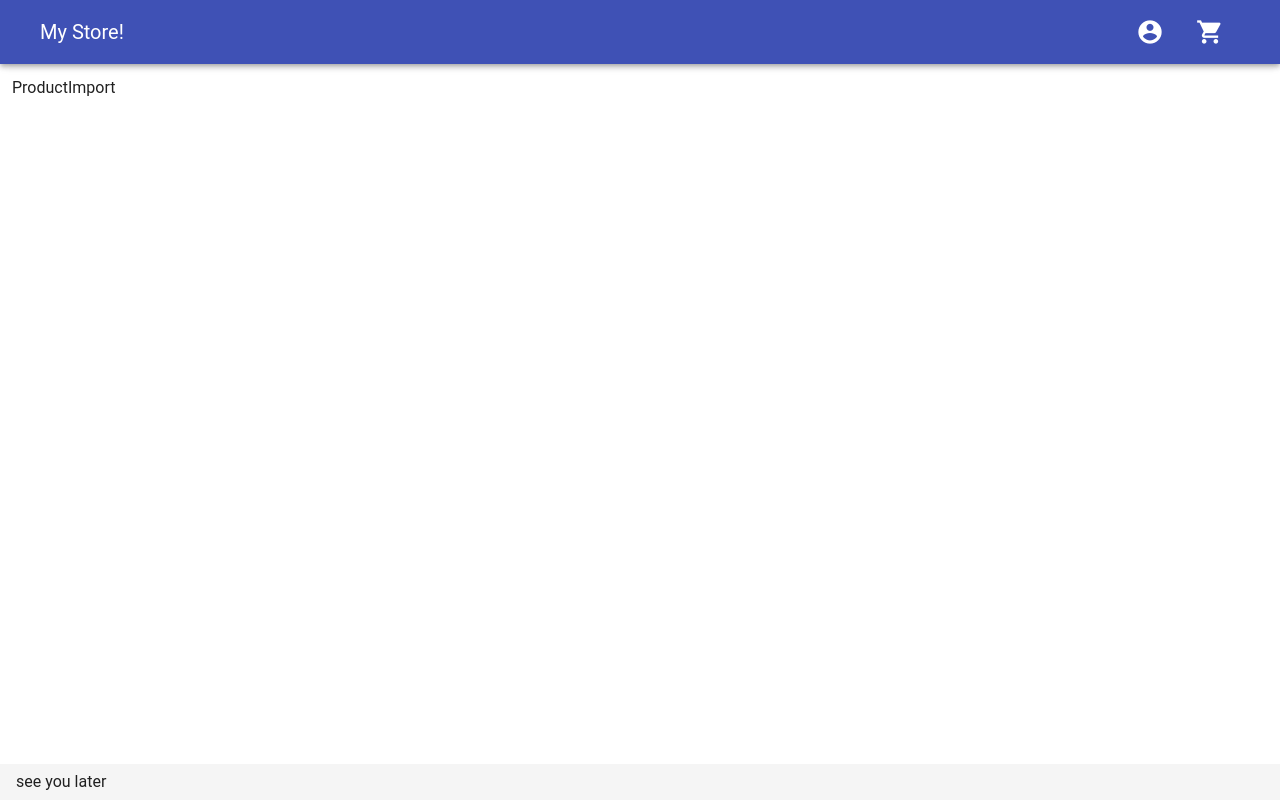
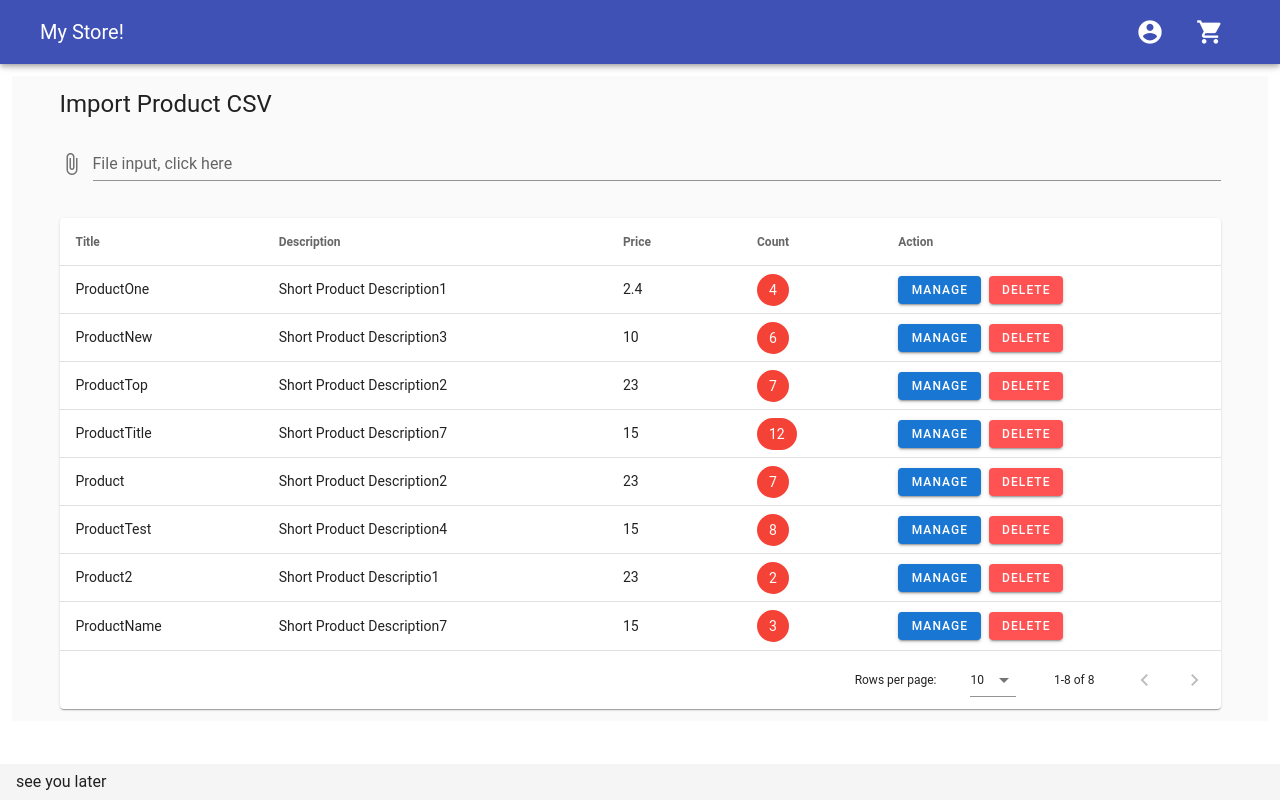
Before and after one commit to EPAM-JS-Competency-center/shop-vue-vuex-cloudfront, a Vue app: page /admin/products in a window 1280 px wide. Built offline with nearby package versions, Linux system fonts and the light colour scheme.

Commit message:
FE: Add CSVProductImporter view

```diff
--- a/src/api/product-api.ts
+++ b/src/api/product-api.ts
@@ -1,17 +1,37 @@
-// import axios from 'axios';
+import axios from 'axios';
 
-// import { API_PATHS } from '@/constants/api-paths';
+import { API_PATHS } from '@/constants/api-paths';
 
 import productList from './productList.json';
 
-const fetchAllProducts = async () => {
-    return productList;
-    /* TODO: uncomment when time comes
-    return axios.get(`${API_PATHS.bff}/product/available/`)
-      .then(res => res.data);
-    */
-}
+const fetchAvailableProducts = async () => {
+  return productList;
+  /* TODO: uncomment when time comes
+  return axios.get(`${API_PATHS.bff}/product/available/`)
+    .then(res => res.data);
+  */
+};
+
+
+const fetchProducts = async () => {
+  return productList;
+  /* TODO: uncomment when time comes
+  axios.get(`${API_PATHS.bff}/product`)
+  .then(res => res.data);
+  */
+};
+
+const deleteProductById = async (id: string) => {
+  axios.delete(`${API_PATHS.bff}/product/${id}`)
+    .then(() => {
+      return axios.get(`${API_PATHS.bff}/product`);
+    })
+    .then(res => res.data);
+};
+
 
 export const productApi = {
-    fetchAllProducts,
+  fetchAvailableProducts,
+  deleteProductById,
+  fetchProducts,
 };
--- a/src/views/Products/views/ProductHomeIndex/ProductHomeIndex.vue
+++ b/src/views/Products/views/ProductHomeIndex/ProductHomeIndex.vue
@@ -63,7 +63,7 @@ export default Vue.extend({
       this.isFetching = true;
 
       productApi
-        .fetchAllProducts()
+        .fetchAvailableProducts()
         .then((products: any) => {
           this.products = products;
         })
--- a/src/views/Products/views/ProductImport/ProductImport.vue
+++ b/src/views/Products/views/ProductImport/ProductImport.vue
@@ -1,15 +1,70 @@
 <template>
-<p>
-  ProductImport
-</p>
+  <div class="grey lighten-5">
+    <v-container>
+      <h5 class="text-h5 mb-3">Import Product CSV</h5>
+
+      <v-csv-file-uploader
+        :url="uploaderS3Url"
+      ></v-csv-file-uploader>
+
+      <v-csv-product-table
+        :products="products"
+        :isLoading="isFetching"
+        @delete-product="deleteProduct"
+        ></v-csv-product-table>
+    </v-container>
+  </div>
 </template>
 
 <script lang="ts">
+import Vue from 'vue';
 
-export default {
-  name: "ProductImport",
-};
+import { productApi } from '@/api/product-api';
+
+import VCsvProductTable from "./ui/CSVProductTable.vue";
+import VCsvFileUploader from "./ui/CSVFileUploader.vue";
+
+import { API_PATHS } from '@/constants/api-paths';
+
+
+// TODO: avoid any
+export default Vue.extend({
+  name: "ProductImpzort",
+  components: { VCsvProductTable, VCsvFileUploader },
+  data () {
+    return {
+      products: [] as any,
+      isFetching: false,
+
+      uploaderS3Url: `${API_PATHS.import}/import`
+    };
+  },
+  created() {
+    this.fetchProducts();
+  },
+  methods: {
+    fetchProducts () {
+      this.isFetching = true;
+
+      productApi.fetchProducts()
+        .then((items: any) => {
+          this.products = items;
+        })
+        .finally(() => {
+          this.isFetching = false;
+        })
+    },
+    deleteProduct (id: string): void {
+      this.isFetching = true;
+
+      productApi.deleteProductById(id)
+       .then ((items: any) => {
+          this.products = items;
+        })
+       .finally(() => {
+          this.isFetching = false;
+        });
+    }
+  }
+});
 </script>
-
-<style scoped>
-</style>
--- /dev/null
+++ b/src/views/Products/views/ProductImport/ui/CSVFileUploader.vue
@@ -0,0 +1,78 @@
+
+<template>
+  <v-form class="my-4" @submit="uploadFile">
+    <v-file-input
+      v-model="file"
+      placeholder="Upload your files"
+      label="File input, click here"
+      show-size
+      prepend-icon="mdi-paperclip"
+    >
+      <template v-slot:selection="{ text }">
+        <v-chip label color="">
+          {{ text }}
+        </v-chip>
+      </template>
+    </v-file-input>
+
+    <div class="my-2" v-if="file">
+      <v-btn class="mr-1" type="submit" color="primary" small>
+        Upload file
+      </v-btn>
+
+      <v-btn class="ml-1" color="error" small @click="resetFile">
+        Remove file
+      </v-btn>
+    </div>
+  </v-form>
+</template>
+
+<script lang="ts">
+import Vue from "vue";
+
+import axios from "axios";
+
+const fetchPresignedS3Url = (url: string, fileName: string) => {
+  return axios({
+    method: "GET",
+    url,
+    params: {
+      name: encodeURIComponent(fileName),
+    },
+  });
+};
+
+export default Vue.extend({
+  name: "CSVFileUploader",
+  props: {
+    url: String,
+  },
+  data(): { file: File | null } {
+    return {
+      file: null,
+    };
+  },
+  methods: {
+    async uploadFile(e: Event) {
+      e.preventDefault();
+
+      const file = this.file as File;
+      const destUrl = await fetchPresignedS3Url(this.url, file.name);
+
+      console.info("Uploading to: ", destUrl.data);
+
+      const result = await fetch(destUrl.data, {
+        method: "PUT",
+        body: file,
+      });
+
+      console.info("Result: ", result);
+
+      this.resetFile();
+    },
+    resetFile() {
+      this.file = null;
+    },
+  },
+});
+</script>
--- /dev/null
+++ b/src/views/Products/views/ProductImport/ui/CSVProductTable.vue
@@ -0,0 +1,98 @@
+<template>
+  <v-data-table
+    :headers="headers"
+    :items="products"
+    :items-per-page="10"
+    :loading="isFetching"
+    item-key="id"
+    class="elevation-1"
+  >
+    <template v-slot:loading>
+      <v-progress-linear indeterminate color="indigo"></v-progress-linear>
+
+      <p class="pa-2 v-data-table__empty-wrapper">Loading... Please wait</p>
+    </template>
+
+    <template v-slot:item="{ item }">
+      <tr>
+        <td>{{ item.title }}</td>
+
+        <td>
+          {{ item.description }}
+        </td>
+
+        <td>{{ item.price }}</td>
+
+        <td>
+          <v-chip :color="getColor(item.count)" dark>
+            {{ item.count }}
+          </v-chip>
+        </td>
+
+        <td>
+          <v-btn
+            class="mr-1"
+            color="primary"
+            small
+            :to="`/admin/product-form/${item.id}`"
+          >
+            Manage
+          </v-btn>
+
+          <v-btn
+            class="ml-1"
+            color="error"
+            @click="deleteProduct(item.id)"
+            small
+          >
+            Delete
+          </v-btn>
+        </td>
+      </tr>
+    </template>
+  </v-data-table>
+</template>
+
+<script lang="ts">
+import Vue from "vue";
+
+const headers = [
+  { text: "Title", value: "title" },
+  { text: "Description", value: "description" },
+  { text: "Price", value: "price" },
+  { text: "Count", value: "count" },
+  { text: "Action", value: "action" },
+];
+
+// TODO Enum
+const getColor = (count: number) => {
+  if (count > 100) {
+    return "green";
+  }
+
+  if (count > 50) {
+    return "orange";
+  }
+
+  return "red";
+};
+
+export default Vue.extend({
+  name: "CSVProductTable",
+  props: {
+    products: Array,
+    isFetching: Boolean,
+  },
+  data() {
+    return {
+      headers,
+    };
+  },
+  methods: {
+    getColor,
+    deleteProduct(productId: string) {
+      this.$emit("delete-product", productId);
+    },
+  },
+});
+</script>
--- a/src/views/Products/views/ProductOrders/ProductOrders.vue
+++ b/src/views/Products/views/ProductOrders/ProductOrders.vue
@@ -5,7 +5,7 @@
 
       <v-orders-table
         :orders="orders"
-        :isLoading="isLoading"
+        :isLoading="isFetching"
         @delete-order="deleteOrder"
         ></v-orders-table>
     </v-container>
--- a/src/views/Products/views/ProductOrders/ui/OrdersTable.vue
+++ b/src/views/Products/views/ProductOrders/ui/OrdersTable.vue
@@ -3,16 +3,12 @@
     :headers="headers"
     :items="mappedOrders"
     :items-per-page="10"
-    :loading="{ isLoading }"
-    loading-text="Loading... Please wait"
+    :loading="isFetching"
     item-key="id"
     class="elevation-1"
   >
     <template v-slot:loading>
-      <v-progress-linear
-        indeterminate
-        color="indigo"
-      ></v-progress-linear>
+      <v-progress-linear indeterminate color="indigo"></v-progress-linear>
 
       <p class="pa-2 v-data-table__empty-wrapper">Loading... Please wait</p>
     </template>
@@ -32,11 +28,16 @@
         <td>{{ item.status }}</td>
 
         <td>
-          <v-btn color="primary" small :to="`/admin/order/${item.id}`">
+          <v-btn
+            class="mr-1"
+            color="primary"
+            small
+            :to="`/admin/order/${item.id}`"
+          >
             Manage
           </v-btn>
 
-          <v-btn color="error" @click="deleteOrder(item.id)" small>
+          <v-btn class="ml-1" color="error" @click="deleteOrder(item.id)" small>
             Delete
           </v-btn>
         </td>
@@ -96,7 +97,7 @@ export default Vue.extend({
   name: "OrdersTable",
   props: {
     orders: Array,
-    isLoading: Boolean,
+    isFetching: Boolean,
   },
   data() {
     return {
```
